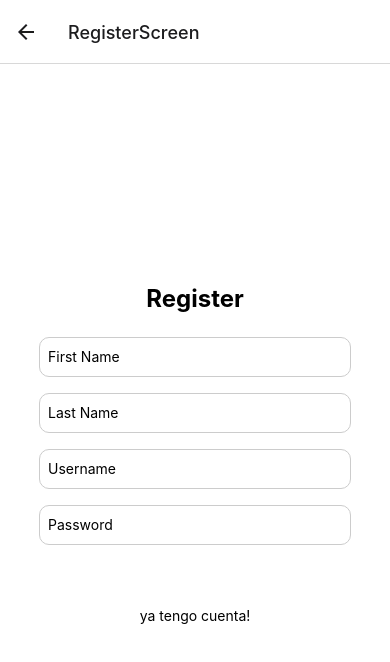
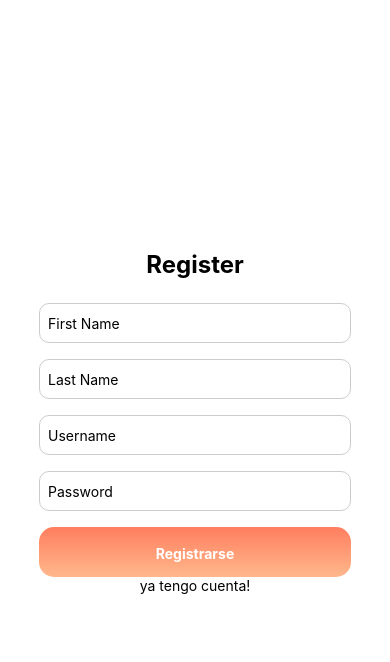
Before and after one commit to DevLabs-2/loginnative, a React Native app in the folder App/: screen /RegisterScreen in a window 390 px wide. Shown: the top 662 px of the page. Built offline with nearby package versions, Linux system fonts and the light colour scheme.

Commit message:
2/9 falta solo el register y que te muestre el token

```diff
--- a/App/App.js
+++ b/App/App.js
@@ -12,9 +12,9 @@ const App = () => {
   return (
     <NavigationContainer>
       <Stack.Navigator initialRouteName="Login">
-        <Stack.Screen name="Login" component={Login} />
-        <Stack.Screen name="RegisterScreen" component={RegisterScreen} />
-        <Stack.Screen name="GoodDayScreen" component={GoodDayScreen} />
+        <Stack.Screen name="Login" component={Login} options={{headerShown: false}} />
+        <Stack.Screen name="RegisterScreen" component={RegisterScreen} options={{headerShown: false}} />
+        <Stack.Screen name="GoodDayScreen" component={GoodDayScreen} options={{headerShown: false}} />
       </Stack.Navigator>
     </NavigationContainer>
   );
--- a/App/Login.js
+++ b/App/Login.js
@@ -2,6 +2,7 @@ import React, { useEffect, useState } from 'react';
 import { StyleSheet, Text, TextInput, TouchableOpacity, View, Alert } from 'react-native';
 import globalStyles from './styles';
 import GradientButton from './components/GradientButton/gradientButton';
+import ApiCalls from './apiCalls';
 
 const Login = ({navigation}) => {
   const [inputUsername, setinputUsername] = useState('');
@@ -13,11 +14,8 @@ const Login = ({navigation}) => {
     contraseña: "1234"
   })
   const handleLogin = () => {
-    if (inputUsername === 'caca' && inputPassword === 'caca') {
-      navigation.navigate('GoodDayScreen');
-    } else {
-      alert('Login Failed', 'Invalid username or password');
-    }
+    const api = new ApiCalls();
+    api.login(inputUsername, inputPassword);
   };
 
   useEffect(() => {
--- a/App/Register.js
+++ b/App/Register.js
@@ -1,7 +1,7 @@
 import React, { useState } from 'react';
 import { StyleSheet, Text, TextInput, TouchableOpacity, View, Alert } from 'react-native';
 import globalStyles from './styles';
-
+import GradientButton from './components/GradientButton/gradientButton';
 const RegisterScreen = ({navigation}) => {
   const [firstName, setFirstName] = useState('');
   const [lastName, setLastName] = useState('');
@@ -44,9 +44,9 @@ const RegisterScreen = ({navigation}) => {
         value={password}
         onChangeText={text => setPassword(text)}
       />
-      <TouchableOpacity style={globalStyles.button} onPress={handleRegister}>
-        <Text style={globalStyles.buttonText}>Register</Text>
-      </TouchableOpacity>
+
+      <GradientButton onPress={handleRegister} title={'Registrarse'} style={globalStyles.gradientButton} textStyle={globalStyles.buttonText}/>
+
       <TouchableOpacity onPress={() => {navigation.navigate('Login')}}>
         <Text>ya tengo cuenta!</Text>
       </TouchableOpacity>
--- /dev/null
+++ b/App/apiCalls.js
@@ -0,0 +1,28 @@
+const server = "localhost:3000";
+
+export default class ApiCalls {
+    login = async (username, password) => {
+        try {
+            const response = await fetch(`http://${server}/api/user/login`, {
+                method: 'POST',
+                headers: {
+                    'Content-Type': 'application/json',
+                },
+                body: JSON.stringify({
+                    username: username,
+                    password: password,
+                }),
+            });
+            if (!response.ok) {
+                throw new Error(`HTTP error! Status: ${response.status}`);
+            }
+            const data = await response.json();
+            console.log(data);
+            return data;
+
+        } catch (error) {
+            console.error('Error:', error);
+            return null;
+        }
+    }
+}
--- a/App/styles.js
+++ b/App/styles.js
@@ -24,7 +24,6 @@ const globalStyles = StyleSheet.create({
     borderRadius: 10,
   },
   button: {
-    padding: 12,
     alignItems: 'center',
     borderRadius: 10,
     width: '80%',
@@ -35,7 +34,7 @@ const globalStyles = StyleSheet.create({
     display: 'flex',
     justifyContent: 'center',
     alignItems: 'center',
-    marginTop: '2%'
+    marginTop: '10%'
   },
   linkText: {
     color: '#007bff',
@@ -57,6 +56,9 @@ const globalStyles = StyleSheet.create({
   buttonContent: {
     marginTop: 10,
   },
+  registerButton: {
+    backgroundColor: '#000',
+  },
 });
 
 export default globalStyles;
```
